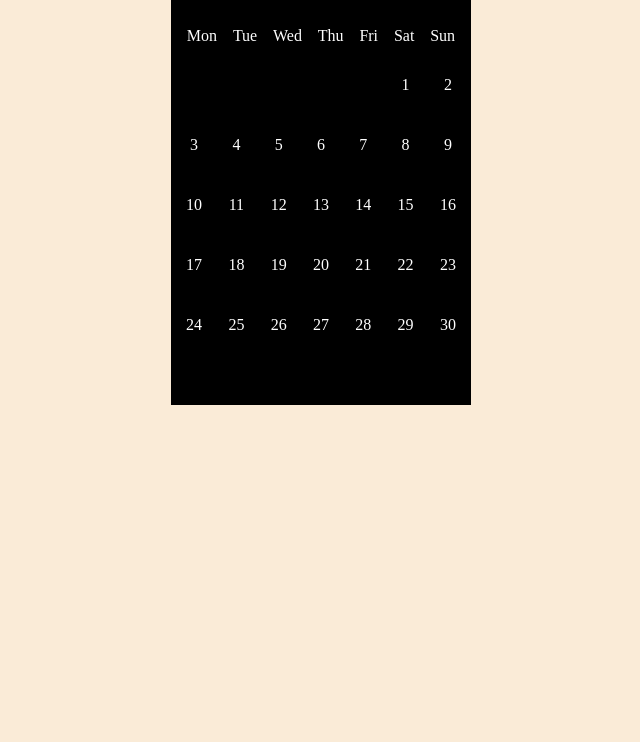
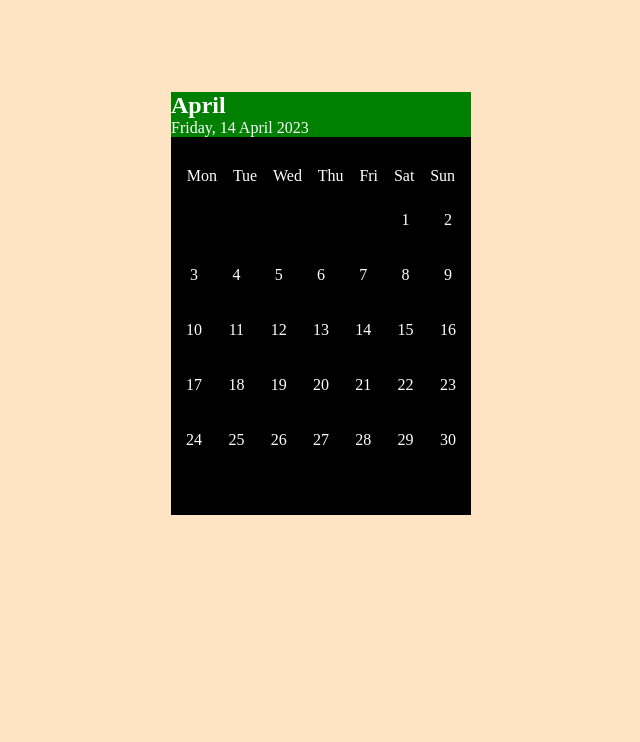
Before and after one commit to supriyakavathekar/Calendar-2023, a plain HTML site: page index.html in a window 1280 px wide. Shown: the part 58-800 px from the top of the page, without its empty margins (319-959 px from the left). Drawn offline with Linux system fonts and the light colour scheme.

Commit message:
add section as main before container

```diff
--- a/index.html
+++ b/index.html
@@ -8,6 +8,8 @@
     <link rel="stylesheet" href="style.css" />
   </head>
   <body>
+
+    <section class="main">
     <div class="container">
       <div class="calendar">
         <div class="month">
@@ -72,5 +74,8 @@
         </div>
       </div>
     </div>
+
+
+  </section>
   </body>
 </html>
--- a/style.css
+++ b/style.css
@@ -8,20 +8,33 @@
 body {
   height: 100vh;
   width: 100vw;
+  display: flex;
+  justify-content: center;
+  align-items: center;
 
+}
+
+
+.main {
+  height: 100%;
+  width: 100%;
+  overflow: hidden;
+  background-color: bisque;
+  display: flex;
+  justify-content: center;
+  align-items: center;
 }
 .calendar {
   width: 300px;
   height: 100%;
 
+
 }
 
-
-
-.container{
-  height: 100%;
- width: 100%;
-  background-color: antiquewhite;
+.container {
+ height: 500px;
+  width: 800px;
+  /* background-color: antiquewhite; */
   color: white;
   display: flex;
   justify-content: center;
@@ -29,15 +42,12 @@ body {
 
 }
 
-
-.month{
+.month {
   background-color: green;
-
 }
 
-.weekdays{
+.weekdays {
   background-color: black;
-
 }
 
 .days {
@@ -46,14 +56,11 @@ body {
   flex-wrap: wrap;
   justify-content: center;
   align-items: center;
-
-
 }
 
 .weekdays {
   display: flex;
-justify-content: space-evenly;
-
+  justify-content: space-evenly;
 }
 
 .weekdays div {
@@ -62,14 +69,9 @@ justify-content: space-evenly;
 
 .days div {
   height: 40px;
-  width: 42.30px;
-  margin-top: 20px;
-
+  width: 42.3px;
+  margin-top: 15px;
   display: flex;
-justify-content: center;
-align-items: center;
+  justify-content: center;
+  align-items: center;
 }
-
-.days div {
-
-}
```
